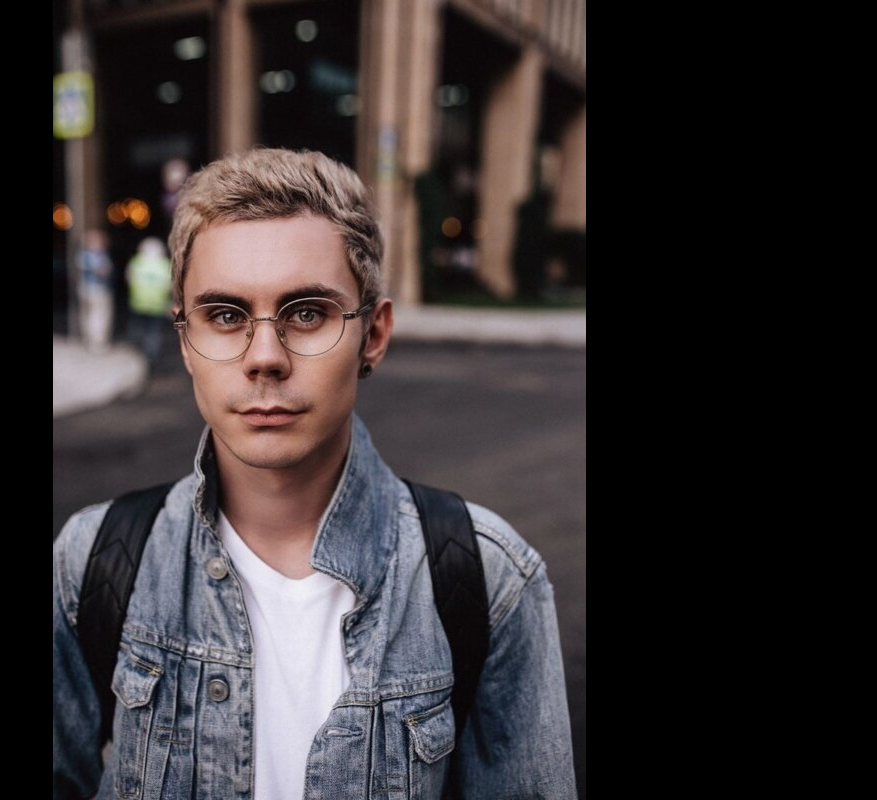
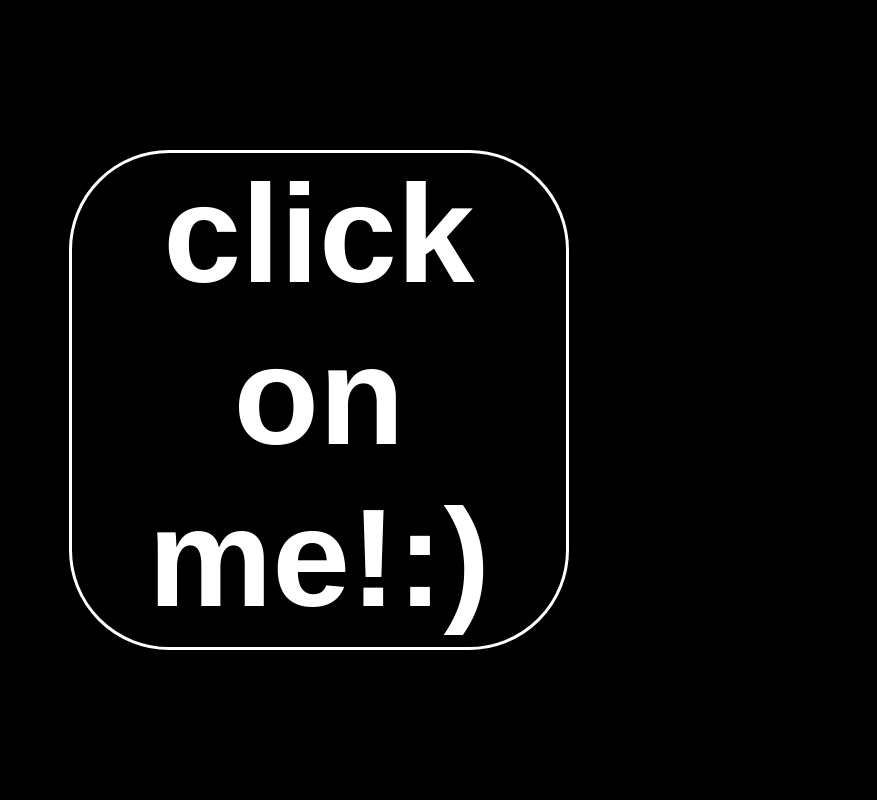
Before and after one commit to savinmaksym/smartmanwithglasses, a plain HTML site: page index.html in a window 1280 px wide. Shown: the full height of the page, 321-1198 px from the left. Drawn offline with Linux system fonts and the light colour scheme.

Commit message:
added button and music

```diff
--- a/index.html
+++ b/index.html
@@ -10,12 +10,24 @@
 
 </head>
 <body>
+    <audio id="music" play loop hidden>
+        <source src="music.mp3" type="audio/mpeg">
+    </audio>
+
     <div class="container">
-        <img src="img.jpg" alt="Smart man with glasses" />
+        <button id="showImageBtn" onclick="showImage()">click on me!:)</button>
+        <img id="myImage" src="img.jpg" alt="Smart man with glasses" />
         <a href="https://github.com/savinmaksym" class="github-button" target="_blank">
             <i class="fab fa-github"></i> GitHub
         </a>
     </div>
 
+    <script>
+        function showImage() {
+            document.getElementById('showImageBtn').style.display = 'none';
+            document.getElementById('myImage').style.display = 'block';
+            document.getElementById('music').play()
+        }
+    </script>
 </body>
 </html>
--- a/style.css
+++ b/style.css
@@ -15,8 +15,20 @@ html, body {
     align-items: center;
     background: black;
 }
+    .container button {
+        display: flex;
+        width: 500px;
+        height: 500px;
+        border-radius: 100px;
+        border: 3px solid white;
+        background: transparent;
+        color: white;
+        font-size: 140px;
+        font-weight: bold;
+    }
 
     .container img {
+        display: none;
         height: 100%;
         object-fit: cover;
     }
```
Also changed, not shown: 1 other file.
